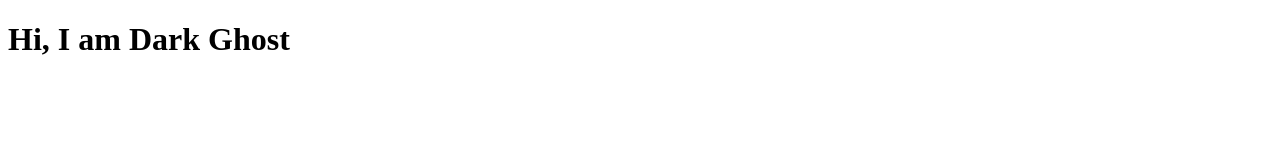
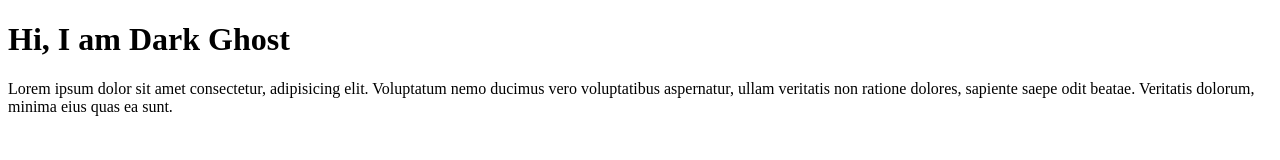
Before and after one commit to darkGhost3108/GitTesting, a plain HTML site: page index.html in a window 1280 px wide. Drawn offline with Linux system fonts and the light colour scheme.

Commit message:
second commit

```diff
--- a/index.html
+++ b/index.html
@@ -8,5 +8,6 @@
 </head>
 <body>
     <h1>Hi, I am Dark Ghost</h1>
+    <p>Lorem ipsum dolor sit amet consectetur, adipisicing elit. Voluptatum nemo ducimus vero voluptatibus aspernatur, ullam veritatis non ratione dolores, sapiente saepe odit beatae. Veritatis dolorum, minima eius quas ea sunt.</p>
 </body>
 </html>
```
